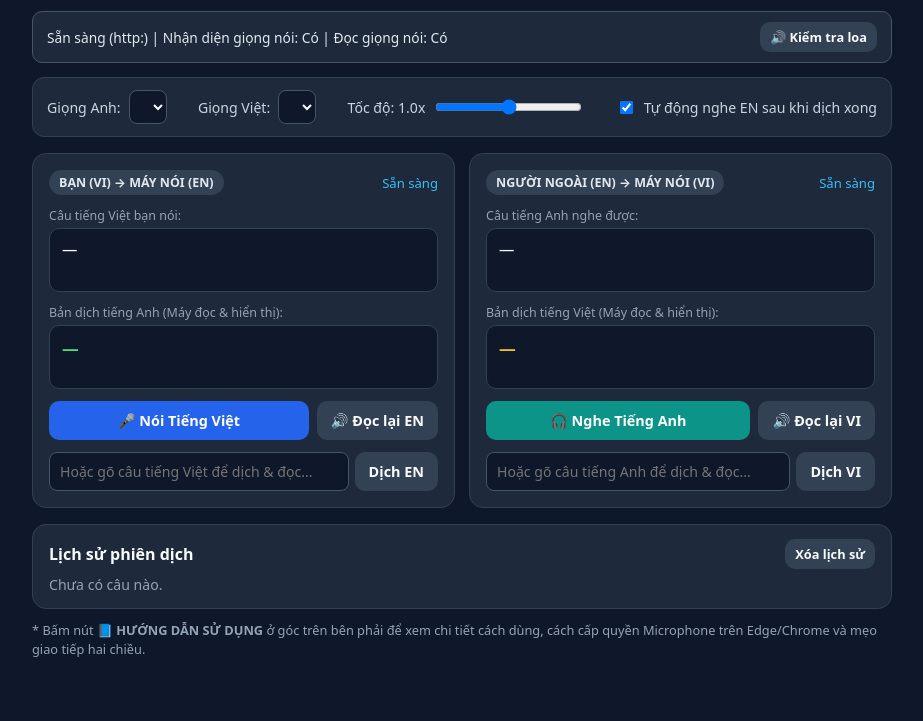
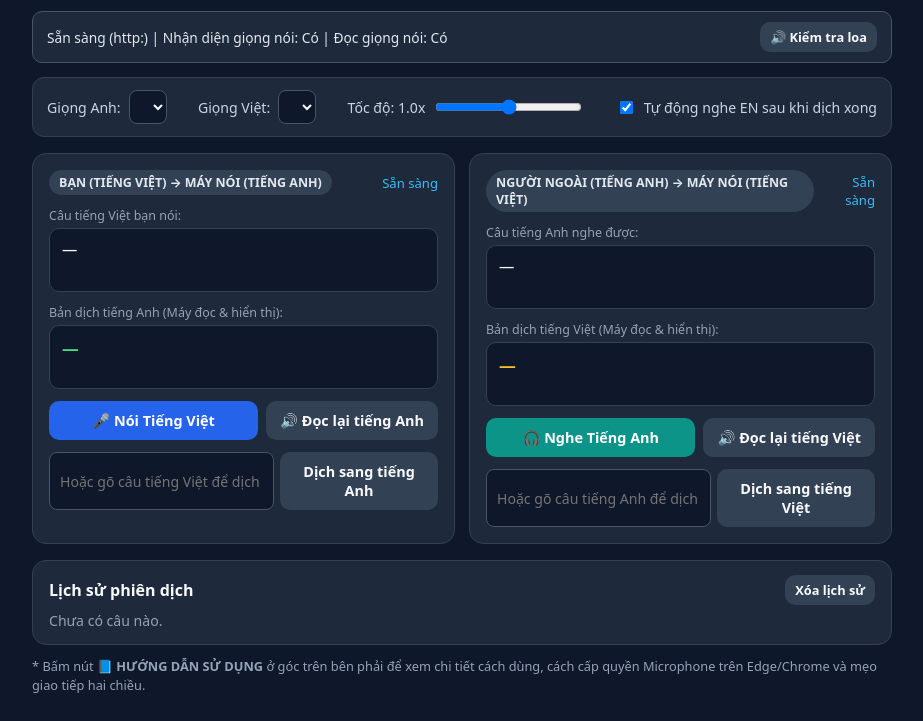
Before and after one commit to hoangwang012-ops/tiengwanh3a, a plain HTML site: page index.html in a window 1280 px wide. Shown: the part 79-800 px from the top of the page, without its empty margins (178-1101 px from the left). Drawn offline with Linux system fonts and the light colour scheme.

Commit message:
Update index.html

```diff
--- a/index.html
+++ b/index.html
@@ -294,7 +294,7 @@
       <!-- CHIỀU 1: BẠN NÓI TIẾNG VIỆT -> DỊCH SANG TIẾNG ANH -->
       <div class="card">
         <div class="card-header">
-          <span class="badge">BẠN (VI) → MÁY NÓI (EN)</span>
+          <span class="badge">BẠN (TIẾNG VIỆT) → MÁY NÓI (TIẾNG ANH)</span>
           <span id="statusVi2En" class="status">Sẵn sàng</span>
         </div>
 
@@ -310,19 +310,19 @@
 
         <div class="btn-row">
           <button id="btnVi2En" class="btn-mic-vi">🎤 Nói Tiếng Việt</button>
-          <button id="btnSpeakEn" class="btn-sec">🔊 Đọc lại EN</button>
+          <button id="btnSpeakEn" class="btn-sec">🔊 Đọc lại tiếng Anh</button>
         </div>
 
         <div class="manual-row">
           <input id="inputViManual" type="text" placeholder="Hoặc gõ câu tiếng Việt để dịch & đọc..." />
-          <button id="btnManualVi2En" class="btn-sec">Dịch EN</button>
+          <button id="btnManualVi2En" class="btn-sec">Dịch sang tiếng Anh</button>
         </div>
       </div>
 
       <!-- CHIỀU 2: NGƯỜI NGOÀI NÓI TIẾNG ANH -> DỊCH SANG TIẾNG VIỆT -->
       <div class="card">
         <div class="card-header">
-          <span class="badge">NGƯỜI NGOÀI (EN) → MÁY NÓI (VI)</span>
+          <span class="badge">NGƯỜI NGOÀI (TIẾNG ANH) → MÁY NÓI (TIẾNG VIỆT)</span>
           <span id="statusEn2Vi" class="status">Sẵn sàng</span>
         </div>
 
@@ -338,12 +338,12 @@
 
         <div class="btn-row">
           <button id="btnEn2Vi" class="btn-mic-en">🎧 Nghe Tiếng Anh</button>
-          <button id="btnSpeakVi" class="btn-sec">🔊 Đọc lại VI</button>
+          <button id="btnSpeakVi" class="btn-sec">🔊 Đọc lại tiếng Việt</button>
         </div>
 
         <div class="manual-row">
           <input id="inputEnManual" type="text" placeholder="Hoặc gõ câu tiếng Anh để dịch & đọc..." />
-          <button id="btnManualEn2Vi" class="btn-sec">Dịch VI</button>
+          <button id="btnManualEn2Vi" class="btn-sec">Dịch sang tiếng Việt</button>
         </div>
       </div>
     </div>
```
